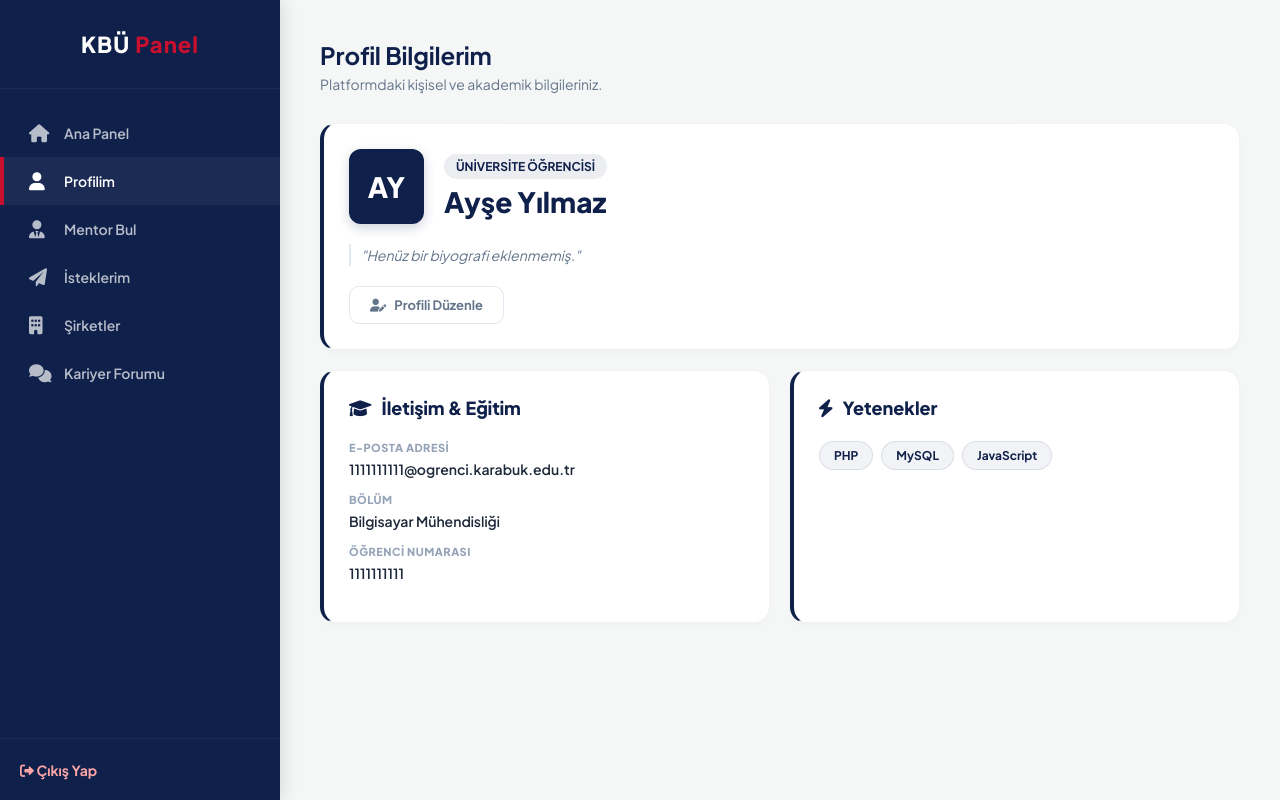
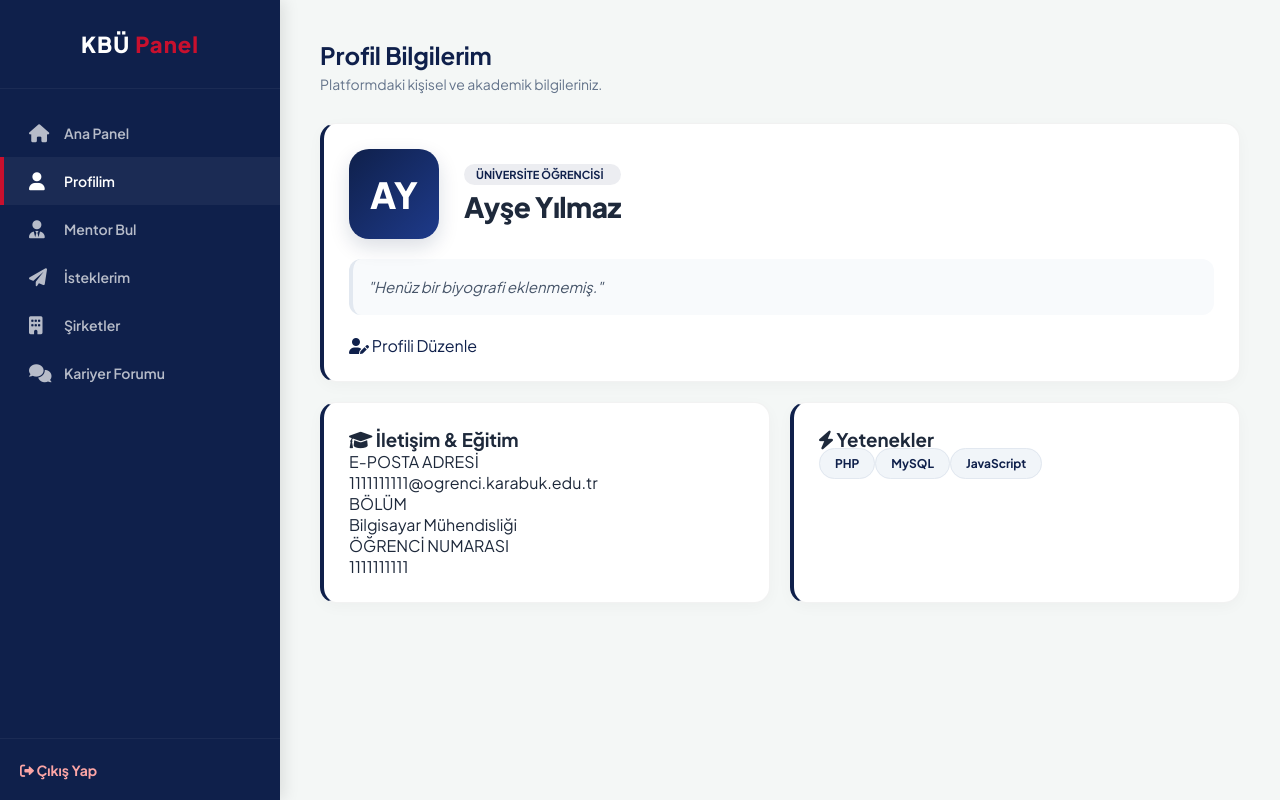
Before and after one commit to Sila-Donmez/KARIYER-ODAKLI-MEZUN-DAYANISMA-FORMU, a PHP site: page /view_profile.php in a window 1280 px wide. Run offline with PHP 8.4, Linux system fonts and the light colour scheme; a user stored in the database is signed in; data comes from the database, SQL or seed files in the repository; data that the repository does not hold is empty.

Commit message:
Update view_profile.css

```diff
--- a/kariyer_platformu/assets/css/view_profile.css
+++ b/kariyer_platformu/assets/css/view_profile.css
@@ -1,9 +1,5 @@
-/* ==========================================================================
-   PROFİL SAYFASI ÖZEL STİLLERİ (view_profile.css)
-   Not: Renkler ve fontlar main.css dosyasından otomatik çekilecektir.
-   ========================================================================== */
+/* --- PROFİL SAYFASI ÖZEL STİLLERİ (view_profile.css) --- */
 
-/* --- KART YAPILARI (Forumdaki .post-card ile birebir aynı yapıldı) --- */
 .card-boxy {
     background: white;
     border-radius: 16px;
@@ -11,154 +7,120 @@
     margin-bottom: 20px;
     border: 1px solid rgba(0,0,0,0.05);
     border-left: 4px solid var(--kbu-lacivert);
-    box-shadow: 0 4px 6px rgba(0,0,0,0.02);
+    box-shadow: 0 4px 15px rgba(0,0,0,0.03);
     transition: all 0.3s ease;
     position: relative;
 }
 
 .card-boxy:hover {
-    transform: translateY(-3px);
-    box-shadow: 0 10px 20px rgba(0,0,0,0.05);
+    transform: translateY(-4px);
+    box-shadow: 0 12px 25px rgba(0,0,0,0.06);
     border-left-color: var(--kbu-kirmizi);
 }
 
-/* --- PROFİL BAŞLIK ALANI --- */
-.header-flex { display: flex; align-items: center; gap: 20px; margin-bottom: 15px; }
+.header-flex {
+    display: flex;
+    align-items: center;
+    gap: 25px;
+    margin-bottom: 15px;
+}
 
-/* Avatar Kare ve Tam Ortalama Garantisi */
+/* Avatar Kare ve Verified Rozeti */
 .avatar-sq {
-    width: 75px;
-    height: 75px;
-    background: var(--kbu-lacivert);
+    width: 90px;
+    height: 90px;
+    background: linear-gradient(135deg, var(--kbu-lacivert) 0%, #1e3a8a 100%);
     color: white;
-    border-radius: 12px;
+    border-radius: 20px;
     display: flex;
     align-items: center;
     justify-content: center;
-    font-size: 28px;
+    font-size: 36px;
     font-weight: 800;
-    text-transform: uppercase;
-    margin: 0;
-    padding: 0;
-    letter-spacing: 0px;
-    line-height: normal;
-    box-shadow: 0 4px 12px rgba(15, 32, 75, 0.2);
+    position: relative;
+    box-shadow: 0 8px 20px rgba(15, 32, 75, 0.15);
 }
 
-/* Rol Rozeti (Forumdaki .post-badge gibi yapıldı) */
+/* Mavi Onay Rozeti (Avatarın Sağ Altında) */
+.verified-badge {
+    position: absolute;
+    bottom: -8px;
+    right: -8px;
+    background: #007bff;
+    color: white;
+    width: 30px;
+    height: 30px;
+    border-radius: 50%;
+    border: 3px solid white;
+    display: flex;
+    align-items: center;
+    justify-content: center;
+    font-size: 13px;
+    box-shadow: 0 4px 8px rgba(0,0,0,0.15);
+    z-index: 5;
+    animation: badgePop 0.5s cubic-bezier(0.175, 0.885, 0.32, 1.275);
+}
+
+@keyframes badgePop {
+    0% { transform: scale(0) rotate(-45deg); }
+    100% { transform: scale(1) rotate(0deg); }
+}
+
+.name-zone { display: flex; flex-direction: column; gap: 4px; }
+.status-row { display: flex; align-items: center; gap: 10px; flex-wrap: wrap; }
+
 .role-badge {
     background: rgba(15, 32, 75, 0.08);
     color: var(--kbu-lacivert);
-    padding: 5px 12px;
+    padding: 4px 12px;
+    border-radius: 20px;
+    font-size: 11px;
+    font-weight: 700;
+    text-transform: uppercase;
+}
+
+/* Yazılı Doğrulama Etiketi */
+.verified-text {
+    color: #007bff;
+    background: rgba(0, 123, 255, 0.08);
+    padding: 4px 10px;
+    border-radius: 20px;
+    font-size: 11px;
+    font-weight: 700;
+    display: inline-flex;
+    align-items: center;
+    gap: 5px;
+}
+
+.user-name { margin: 0; font-size: 28px; color: #1e293b; font-weight: 800; letter-spacing: -0.5px; }
+
+.user-bio {
+    color: #475569;
+    font-style: italic;
+    font-size: 15px;
+    margin: 20px 0;
+    line-height: 1.7;
+    padding: 15px;
+    background: #f8fafc;
+    border-radius: 12px;
+    border-left: 4px solid #e2e8f0;
+}
+
+.info-grid { display: grid; grid-template-columns: 1fr 1fr; gap: 20px; }
+
+.skill-pill {
+    background: #f1f5f9;
+    color: var(--kbu-lacivert);
+    padding: 7px 15px;
     border-radius: 20px;
     font-size: 12px;
     font-weight: 700;
-    text-transform: uppercase;
-    display: inline-block;
-    margin-bottom: 5px;
+    border: 1px solid #e2e8f0;
+    transition: all 0.2s;
 }
 
-.user-name {
-    margin: 0;
-    font-size: 28px;
-    color: var(--kbu-lacivert);
-    font-weight: 800;
-}
-
-.user-bio {
-    color: var(--text-muted);
-    font-style: italic;
-    font-size: 14px;
-    margin: 20px 0;
-    line-height: 1.6;
-    padding-left: 10px;
-    border-left: 2px solid #e2e8f0;
-}
-
-/* --- BUTONLAR --- */
-.link-row { display: flex; gap: 12px; flex-wrap: wrap; }
-
-.btn-box {
-    text-decoration: none;
-    padding: 10px 20px;
-    border-radius: 10px;
-    font-size: 13px;
-    font-weight: 700;
-    display: inline-flex;
-    align-items: center;
-    gap: 8px;
-    transition: 0.3s;
-}
-
-.btn-box.ln { background: #0077b5; color: white; }
-.btn-box.pt { background: rgba(15, 32, 75, 0.08); color: var(--kbu-lacivert); }
-
-.edit-btn-layout {
-    border: 1px solid #e2e8f0;
-    color: var(--text-muted) !important;
-    background: #ffffff;
-}
-
-.btn-box:hover {
-    transform: translateY(-2px);
-    opacity: 0.9;
-}
-
-.edit-btn-layout:hover {
-    border-color: var(--kbu-lacivert);
-    color: var(--kbu-lacivert) !important;
-    background: rgba(15, 32, 75, 0.03);
-}
-
-/* --- BİLGİ GRİDİ --- */
-.info-grid { display: grid; grid-template-columns: 1fr 1fr; gap: 20px; }
-
-@media (max-width: 768px) {
-    .info-grid { grid-template-columns: 1fr; }
-}
-
-.card-title {
-    font-size: 18px;
-    color: var(--kbu-lacivert);
-    margin-top: 0;
-    margin-bottom: 22px;
-    font-weight: 800;
-    display: flex;
-    align-items: center;
-    gap: 10px;
-}
-
-.data-item { margin-bottom: 15px; }
-.data-item label {
-    display: block;
-    font-size: 11px;
-    font-weight: 800;
-    color: #94a3b8;
-    margin-bottom: 6px;
-    letter-spacing: 0.5px;
-    text-transform: uppercase;
-}
-.data-item p { margin: 0; font-weight: 600; color: var(--text-dark); font-size: 14px; }
-
-/* --- YETENEKLER --- */
-.skills-flex { display: flex; flex-wrap: wrap; gap: 8px; }
-.skill-pill {
-    background: rgba(15, 32, 75, 0.05);
-    color: var(--kbu-lacivert);
-    padding: 6px 14px;
-    border-radius: 20px;
-    font-size: 12px;
-    font-weight: 700;
-    border: 1px solid rgba(15, 32, 75, 0.1);
-    transition: 0.3s;
-}
 .skill-pill:hover {
     background: var(--kbu-lacivert);
     color: white;
+    transform: translateY(-2px);
 }
-
-.empty-text {
-    color: var(--text-muted);
-    font-size: 14px;
-    font-style: italic;
-}
```
